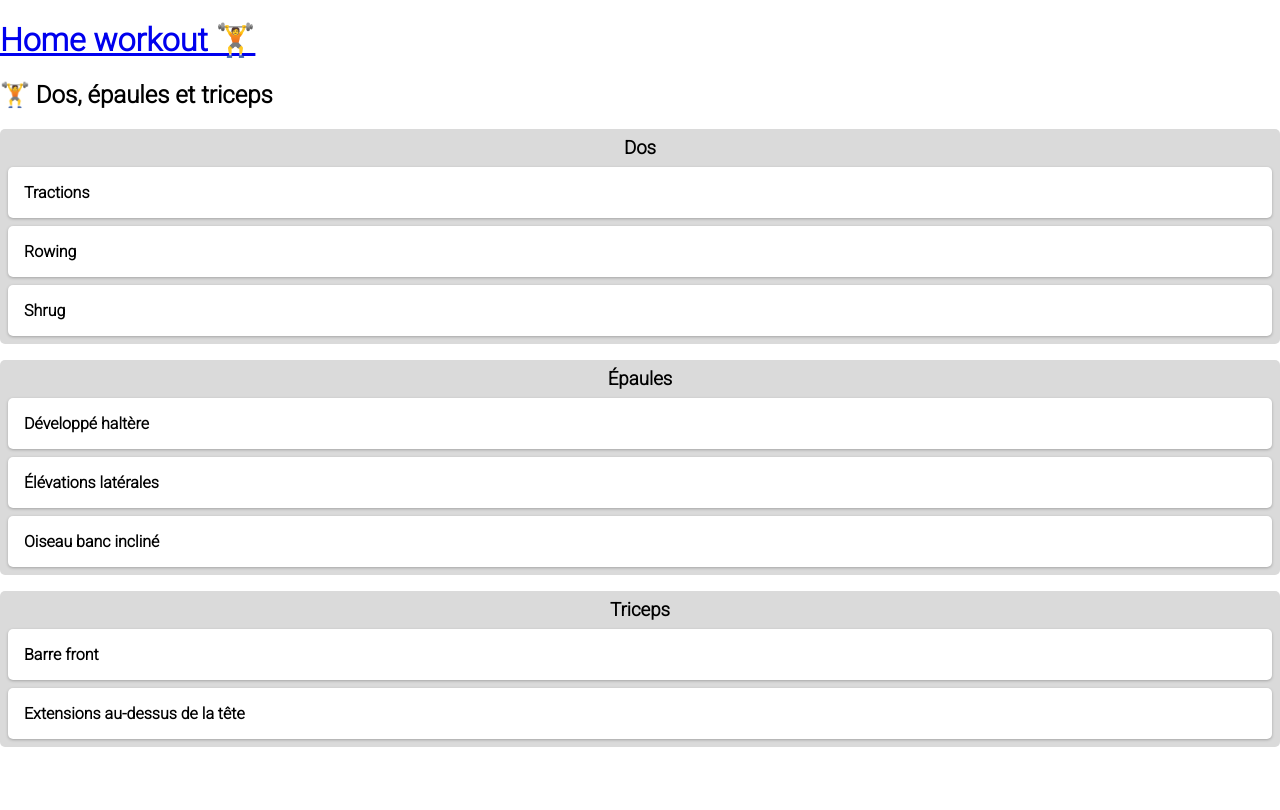
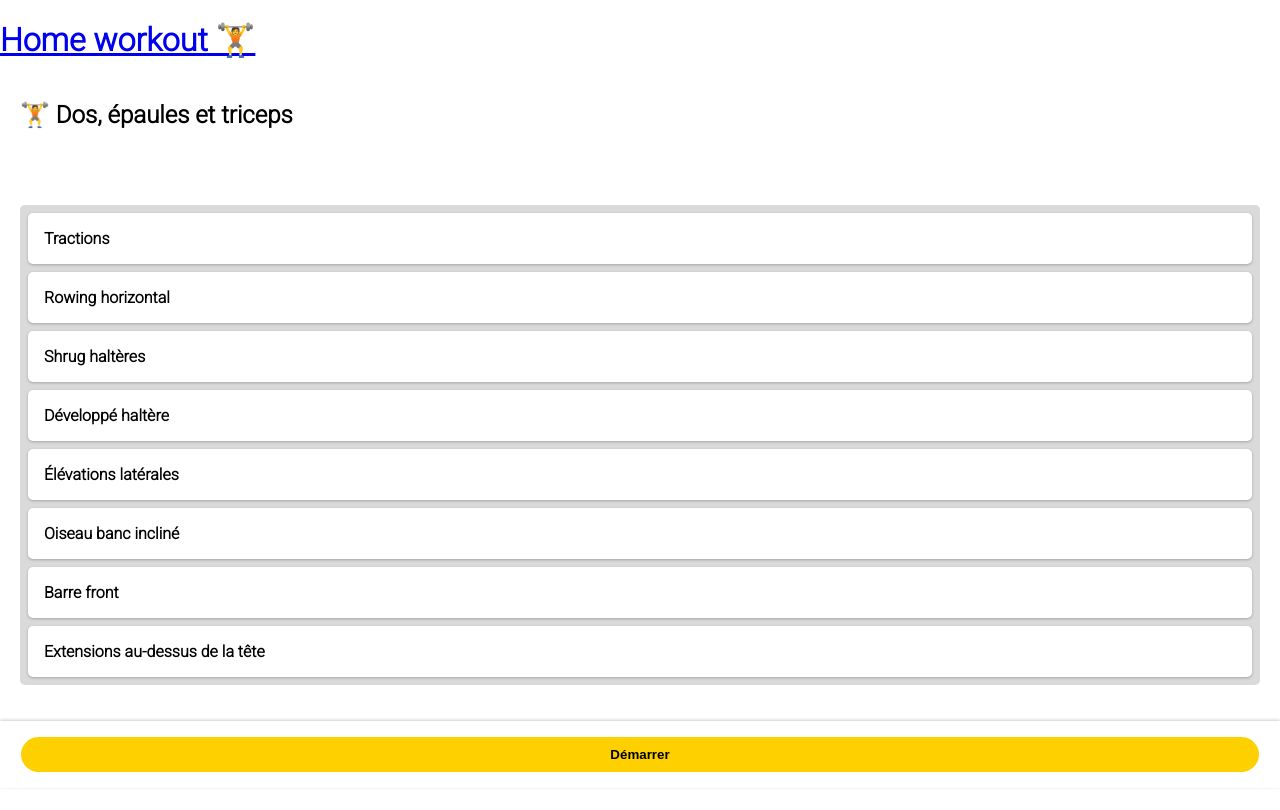
Before and after one commit to lobodol/sport-timer, a Vue app: page /day5 in a window 1280 px wide. Shown: the top 810 px of the page. Built offline with nearby package versions, Linux system fonts and the light colour scheme.

Commit message:
refactor: reuse Session component

```diff
--- a/src/views/Day5.vue
+++ b/src/views/Day5.vue
@@ -1,25 +1,17 @@
 <template>
-  <h2 class="Day__Title">🏋️ Dos, épaules et triceps</h2>
+  <Session title="🏋️ Dos, épaules et triceps" :exercises="exercises" />
+</template>
+<script setup lang="ts">
+import Session from '@/components/Session.vue'
 
-  <router-view/>
-
-  <div class="Day__ExerciseWrapper">
-    <h3 class="Day__ExerciseCategory">Dos</h3>
-    <router-link class="Day__Exercise" to="/tractions">Tractions</router-link>
-    <router-link class="Day__Exercise" to="/rowing">Rowing</router-link>
-    <router-link class="Day__Exercise" to="/shrug">Shrug</router-link>
-  </div>
-
-  <div class="Day__ExerciseWrapper">
-    <h3 class="Day__ExerciseCategory">Épaules</h3>
-    <router-link class="Day__Exercise" to="/developpe-haltere">Développé haltère</router-link>
-    <router-link class="Day__Exercise" to="/elevations-laterales">Élévations latérales</router-link>
-    <router-link class="Day__Exercise" to="/oiseau-banc-incline">Oiseau banc incliné</router-link>
-  </div>
-
-  <div class="Day__ExerciseWrapper">
-    <h3 class="Day__ExerciseCategory">Triceps</h3>
-    <router-link class="Day__Exercise" to="/barre-front">Barre front</router-link>
-    <router-link class="Day__Exercise" to="/extensions-tete">Extensions au-dessus de la tête</router-link>
-  </div>
-</template>
+const exercises = [
+  { title: 'Tractions', repetitions: 10, series: 5, restDuration: 90 },
+  { title: 'Rowing horizontal', repetitions: 10, series: 4 },
+  { title: 'Shrug haltères', repetitions: 12, series: 3 },
+  { title: 'Développé haltère', repetitions: 12, series: 4 },
+  { title: 'Élévations latérales', repetitions: 10, series: 3 },
+  { title: 'Oiseau banc incliné', repetitions: 10, series: 3 },
+  { title: 'Barre front', repetitions: 10, series: 4 },
+  { title: 'Extensions au-dessus de la tête', repetitions: 10, series: 3 },
+]
+</script>
```
